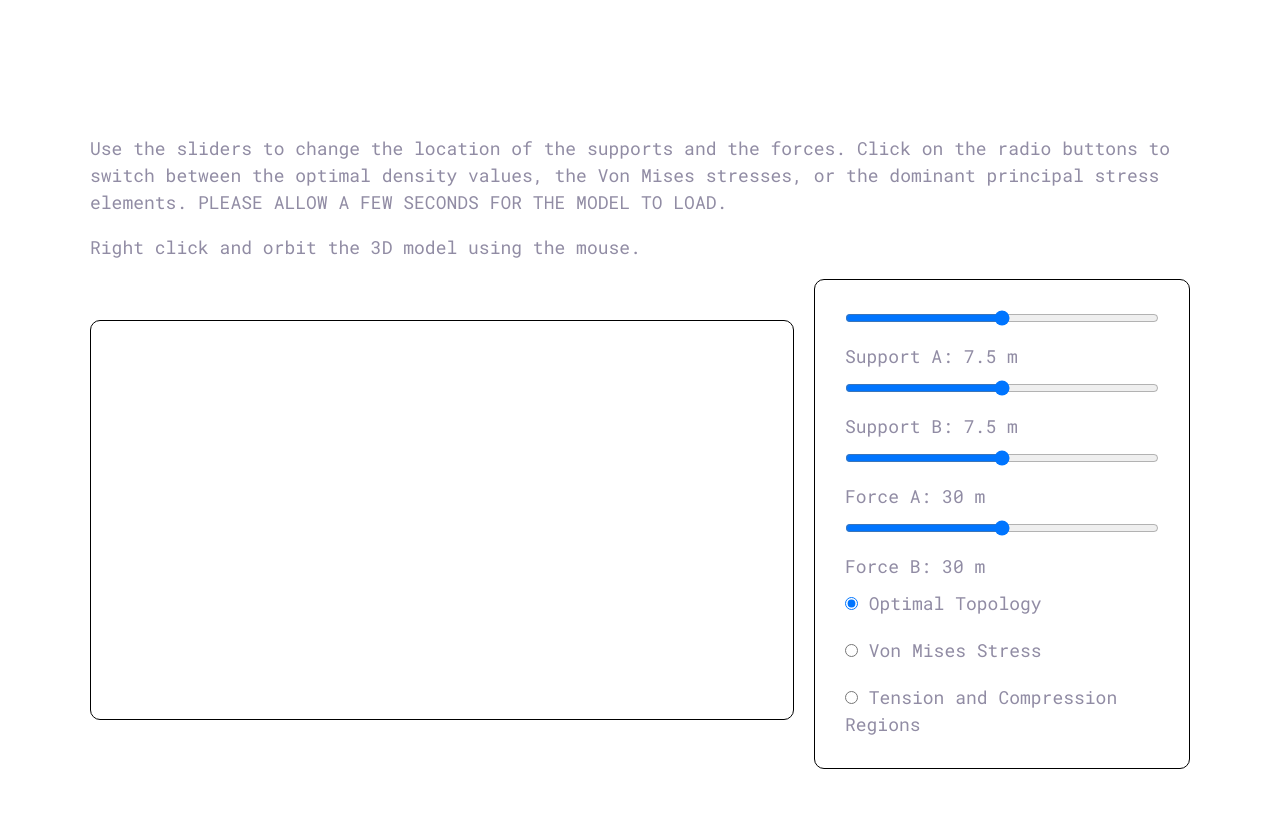
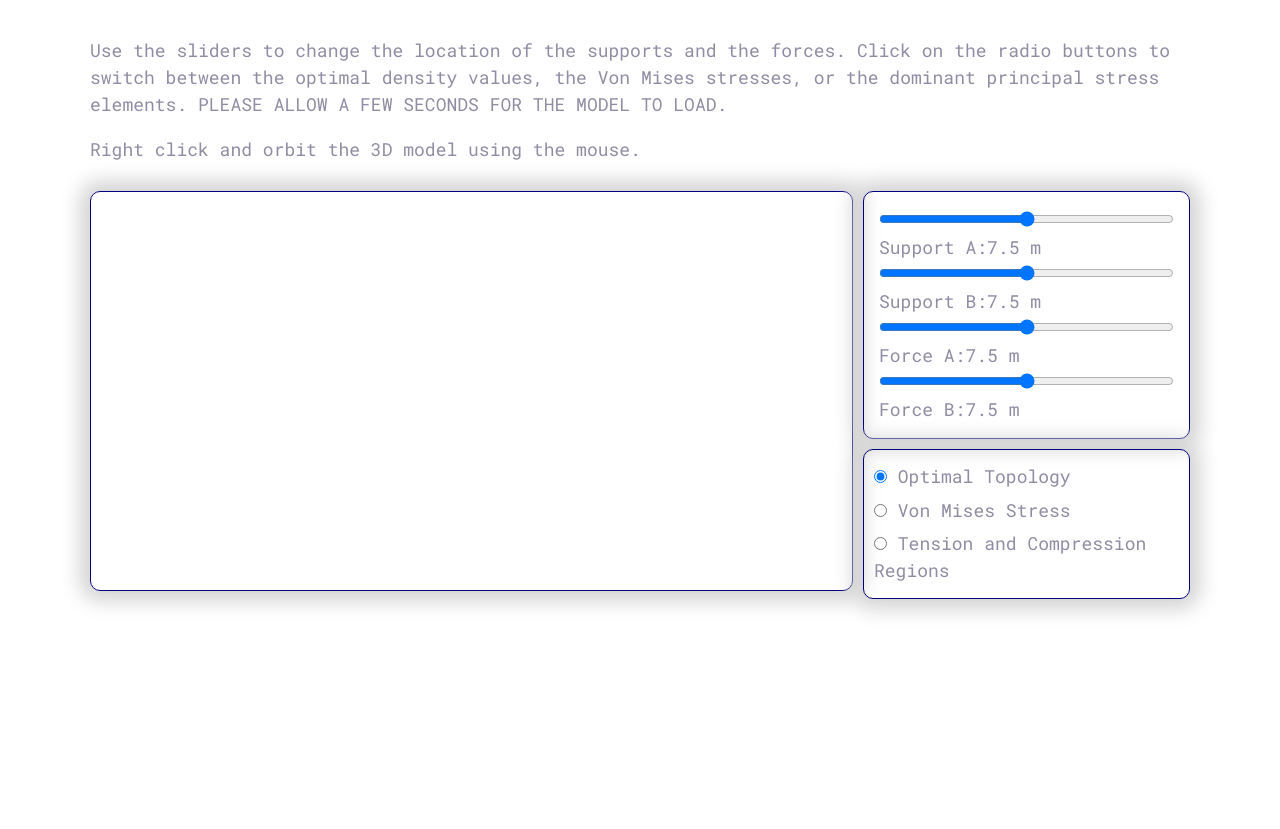
Before and after one commit to GabrielGarayalde/structoptima-website, a website built with Vite: page research-articles/real-time-topology-optimization-via-learnable-mappings.html in a window 1280 px wide. Shown: the part 452-1281 px from the top of the page. After the commit the page ends 1121 px from the top, so only its background shows below. Built offline with nearby package versions, Linux system fonts and the light colour scheme; a script that the page names is missing.

Commit message:
fixed layout issues in research articles

```diff
--- a/apps/column-design/Results.js
+++ b/apps/column-design/Results.js
@@ -1,5 +1,5 @@
 import React from "react";
-import UB from "../data/UB";
+import UB from "./UB";
 // import { axialCapacity } from "../functions/axialCapacity";
 
 import { axialbendingCapacity } from "./axialbendingCapacity";
--- a/css/styles.css
+++ b/css/styles.css
@@ -656,54 +656,13 @@ a {
 }
 
 /* DYNUTOP */
-.slider {
-  width: 100%;
-  padding: 10px;
-}
-
-.slider-group {
-  margin: 0 10px;
-  display: flex;
-  flex-direction: column;
-}
-
-.radio-item {
-  padding: 1rem;
-}
-
-.user-panel {
-  display: flex;
-  border: 1.5px solid black;
-  border-radius: 10px;
-  padding: 2rem;
-}
-
-.canvas-group {
-  display: flex;
-  flex-direction: column;
-  align-items: center;
-  justify-content: center;
-}
 
 #canvas {
   width: 100%;
   height: 400px;
-  border: 1.5px solid black;
+  border: 1.5px solid navy;
   border-radius: 10px;
-}
-
-@media screen and (min-width: 768px) {
-  .canvas-group {
-    flex-direction: row;
-  }
-
-  .canvas-item {
-    margin-right: 2rem;
-  }
-
-  .user-panel {
-    flex-direction: column;
-  }
+  box-shadow: 0 0 20px 10px lightgrey;
 }
 
 .about-image {
@@ -725,3 +684,58 @@ a {
   border: 1.5px solid black;
   border-radius: 10px;
 }
+
+/* GRID */
+
+.grid {
+  display: grid;
+  grid-gap: 1rem;
+}
+
+.grid--70-30 {
+  grid-template: auto minmax(200px, auto) minmax(150px, auto) auto / 70fr 30fr;
+}
+
+.header {
+  grid-column: 1 / -1;
+}
+
+.canvas {
+  grid-column: 1 / -1;
+  grid-row: 2 / 4;
+}
+
+.slider-group {
+  display: flex;
+  flex-direction: column;
+  justify-content: space-around;
+  border: 1.5px solid navy;
+  border-radius: 10px;
+  padding: 1.5rem;
+  box-shadow: 0 0 20px 10px lightgrey;
+}
+
+.slider-input {
+  width: 100%;
+}
+
+.radio-group {
+  display: flex;
+  flex-direction: column;
+  justify-content: space-around;
+  padding: 1rem;
+  border: 1.5px solid navy;
+  border-radius: 10px;
+  box-shadow: 0 0 20px 10px lightgrey;
+}
+
+.results {
+  grid-column: 1 / -1;
+}
+
+/* GRID */
+@media screen and (min-width: 768px) {
+  .canvas {
+    grid-column: 1 / -2;
+  }
+}
--- a/research-articles/real-time-topology-optimization-via-learnable-mappings.html
+++ b/research-articles/real-time-topology-optimization-via-learnable-mappings.html
@@ -49,7 +49,8 @@
       </nav>
     </header>
     <!-- Headings and info -->
-    <section class="block container">
+    <div class="block container">
+      <section class="block__header">
         <div class="">
           <h1>Real Time Topology Optimization via Learnable Mappings</h1>
           <p>
@@ -59,67 +60,71 @@
         </div>
       </section>
       <!-- Research article body -->
-    <section class="block container">
+      <section class="grid grid--70-30">
+        <div class="header">
           <p>
-        Use the sliders to change the location of the supports and the forces.
-        Click on the radio buttons to switch between the optimal density values,
-        the Von Mises stresses, or the dominant principal stress elements.
-        PLEASE ALLOW A FEW SECONDS FOR THE MODEL TO LOAD.
+            Use the sliders to change the location of the supports and the
+            forces. Click on the radio buttons to switch between the optimal
+            density values, the Von Mises stresses, or the dominant principal
+            stress elements. PLEASE ALLOW A FEW SECONDS FOR THE MODEL TO LOAD.
           </p>
           <p>Right click and orbit the 3D model using the mouse.</p>
-      <div class="canvas-group">
-        <div class="canvas-item">
+        </div>
+        <div class="canvas">
           <canvas id="canvas"></canvas>
         </div>
-        <div class="user-panel">
         <div class="slider-group">
-            <div>
+          <div class="slider-item">
             <input
               type="range"
               min="0"
               max="1"
               step="0.01"
               value="0.5"
-                class="slider"
+              class="slider-input"
               name="params"
               id="supportARange"
-              />Support A: <span id="supportAValue">7.5</span> m
+            />
+            <div>Support A:<span id="supportAValue">7.5</span> m</div>
           </div>
-            <div>
+          <div class="slider-item">
             <input
               type="range"
               min="0"
               max="1"
               step="0.01"
               value="0.5"
-                class="slider"
+              class="slider-input"
               name="params"
               id="supportBRange"
-              />Support B: <span id="supportBValue">7.5</span> m
+            />
+            <div>Support B:<span id="supportBValue">7.5</span> m</div>
           </div>
-            <div>
+          <div class="slider-item">
             <input
               type="range"
               min="0"
               max="1"
               step="0.01"
               value="0.5"
-                class="slider"
+              class="slider-input"
               name="params"
               id="forceARange"
-              />Force A: <span id="forceAValue">30</span> m
+            />
+            <div>Force A:<span id="forceAValue">7.5</span> m</div>
           </div>
-            <div>
+          <div class="slider-item">
             <input
               type="range"
               min="0"
               max="1"
               step="0.01"
               value="0.5"
-                class="slider"
+              class="slider-input"
               name="params"
               id="forceBRange"
-              />Force B: <span id="forceBValue">30</span> m
+            />
+            <div>Force B:<span id="ForceBValue">7.5</span> m</div>
           </div>
         </div>
         <div class="radio-group">
@@ -142,9 +147,8 @@
             <label for="option3">Tension and Compression Regions</label>
           </div>
         </div>
+      </section>
     </div>
-      </div>
-    </section>
 
     <script src="../js/DYNUTOP.js" type="module"></script>
 
```
Lines whose indentation alone changed are shown as unchanged.
